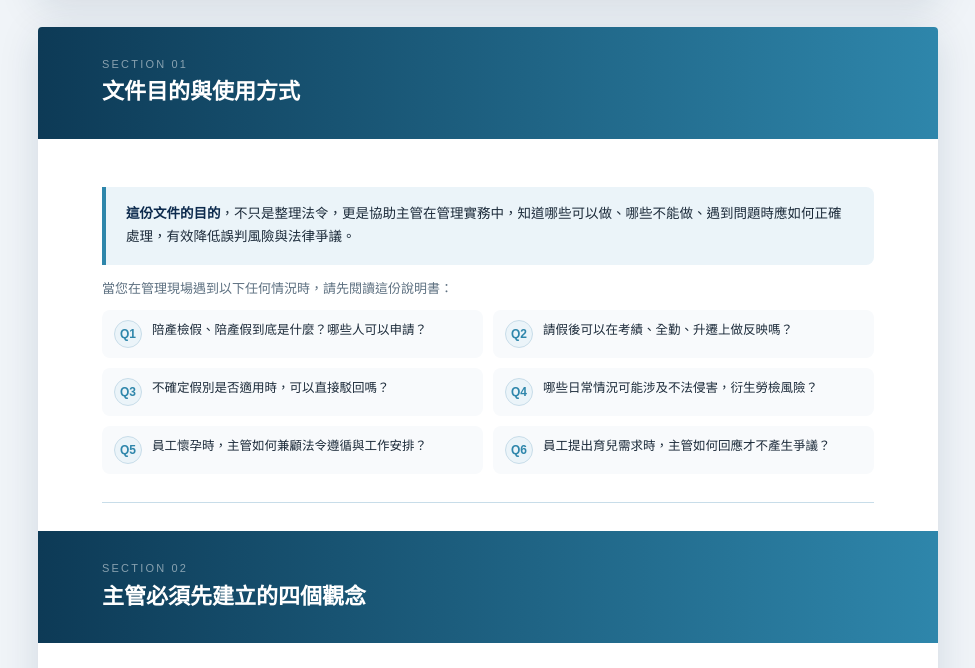
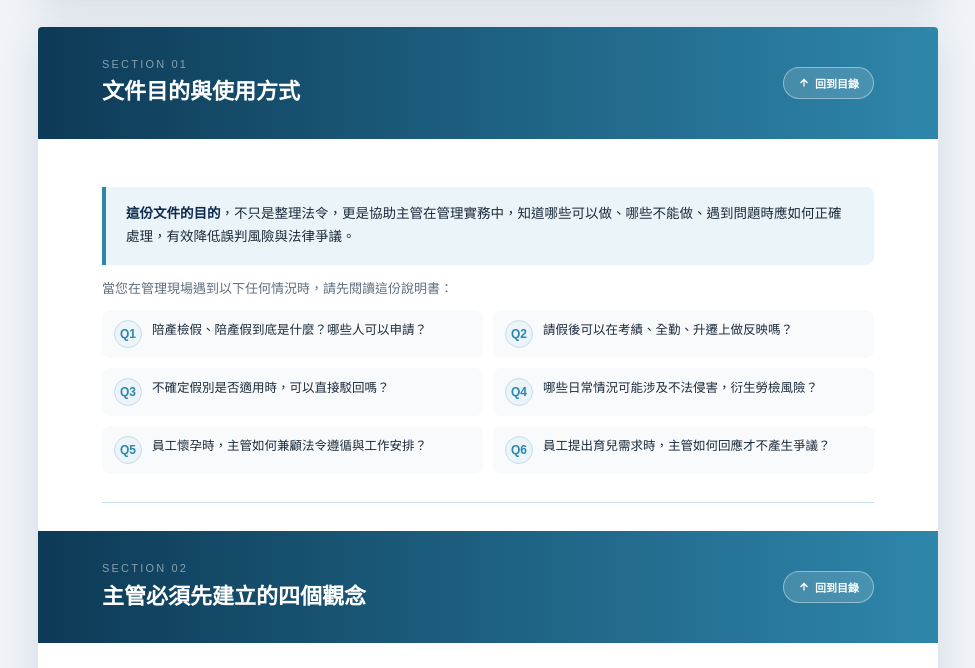
Before and after one commit to yungloonghr/yungloonghr, a plain HTML site: page index.html in a window 1280 px wide. Shown: the part 1105-1773 px from the top of the page, without its empty margins (152-1127 px from the left). Drawn offline with Linux system fonts and the light colour scheme.

Commit message:
Update index.html

```diff
--- a/index.html
+++ b/index.html
@@ -1,10 +1,10 @@
 <!DOCTYPE html>
-<!-- saved from url=(0194)file:///C:/Users/shirley/Downloads/%E6%87%B7%E5%AD%95%E8%82%B2%E5%85%92%E6%AC%8A%E7%9B%8A%E4%BF%9D%E9%9A%9C_%E4%B8%BB%E7%AE%A1%E5%AE%A3%E5%B0%8E%E5%86%8A_2026%E5%B9%B47%E6%9C%88%E7%89%88_17.html -->
+<!-- saved from url=(0194)file:///C:/Users/shirley/Downloads/%E6%87%B7%E5%AD%95%E8%82%B2%E5%85%92%E6%AC%8A%E7%9B%8A%E4%BF%9D%E9%9A%9C_%E4%B8%BB%E7%AE%A1%E5%AE%A3%E5%B0%8E%E5%86%8A_2026%E5%B9%B47%E6%9C%88%E7%89%88_19.html -->
 <html lang="zh-TW"><head><meta http-equiv="Content-Type" content="text/html; charset=UTF-8">
 
 <meta name="viewport" content="width=900">
 <title>懷孕、分娩與育兒員工權益保障 主管宣導冊</title>
-<link href="./懷孕、分娩與育兒員工權益保障 主管宣導冊_0715_files/css2" rel="stylesheet">
+<link href="./懷孕、分娩與育兒員工權益保障 主管宣導冊_0715V1_files/css2" rel="stylesheet">
 <style>
   :root {
     --navy: #0D2B4E;
@@ -197,6 +197,26 @@
     margin-left: auto;
     opacity: 0.3;
   }
+  .back-to-toc-inline {
+    margin-left: auto;
+    display: inline-flex;
+    align-items: center;
+    gap: 5px;
+    padding: 7px 14px;
+    background: rgba(255,255,255,0.14);
+    border: 1px solid rgba(255,255,255,0.4);
+    border-radius: 999px;
+    color: #fff;
+    font-size: 11px;
+    font-weight: 600;
+    font-family: inherit;
+    cursor: pointer;
+    white-space: nowrap;
+    transition: background 0.15s;
+    flex-shrink: 0;
+  }
+  .back-to-toc-inline:hover { background: rgba(255,255,255,0.28); }
+  .back-to-toc-inline svg { width: 12px; height: 12px; flex-shrink: 0; }
 
   /* ── CONTENT ── */
   .content { padding: 48px 64px; flex: 1; overflow: hidden; }
@@ -797,7 +817,7 @@
   <!-- TOC -->
   <div class="content" style="padding-top:28px;padding-bottom:24px;">
     <div style="font-size:11px;letter-spacing:0.15em;color:var(--muted);margin-bottom:10px;font-weight:600;text-transform:uppercase;">目　錄</div>
-    <div class="toc">
+    <div class="toc" id="toc">
       <a class="toc-item" data-target="sec1"><span class="toc-num">一</span><span class="toc-name">文件目的與使用方式</span><span class="toc-dots"></span><span class="toc-page">P2</span></a>
       <a class="toc-item" data-target="sec2"><span class="toc-num">二</span><span class="toc-name">主管必須先建立的四個觀念</span><span class="toc-dots"></span><span class="toc-page">P2</span></a>
       <a class="toc-item" data-target="sec3"><span class="toc-num">三</span><span class="toc-name">法定權益與主管管理重點</span><span class="toc-dots"></span><span class="toc-page">P3</span></a>
@@ -826,6 +846,7 @@
       <div class="section-num">SECTION 01</div>
       <div class="section-title">文件目的與使用方式</div>
     </div>
+    <button type="button" class="back-to-toc-inline"><svg viewBox="0 0 24 24" fill="none" stroke="currentColor" stroke-width="2.5"><path d="M12 19V5M5 12l7-7 7 7"></path></svg>回到目錄</button>
   </div>
 
   <div class="content">
@@ -870,7 +891,7 @@
         <div class="section-num">SECTION 02</div>
         <div class="section-title">主管必須先建立的四個觀念</div>
       </div>
-
+      <button type="button" class="back-to-toc-inline"><svg viewBox="0 0 24 24" fill="none" stroke="currentColor" stroke-width="2.5"><path d="M12 19V5M5 12l7-7 7 7"></path></svg>回到目錄</button>
     </div>
 
     <div class="concept-grid">
@@ -945,6 +966,7 @@
       <div class="section-num">SECTION 03</div>
       <div class="section-title">法定權益與主管管理重點</div>
     </div>
+    <button type="button" class="back-to-toc-inline"><svg viewBox="0 0 24 24" fill="none" stroke="currentColor" stroke-width="2.5"><path d="M12 19V5M5 12l7-7 7 7"></path></svg>回到目錄</button>
   </div>
 
   <div class="content-sm">
@@ -1102,6 +1124,7 @@
       <div class="section-num">SECTION 04</div>
       <div class="section-title">🚨 紅色警戒區：主管最容易踩線的違法情境</div>
     </div>
+    <button type="button" class="back-to-toc-inline"><svg viewBox="0 0 24 24" fill="none" stroke="currentColor" stroke-width="2.5"><path d="M12 19V5M5 12l7-7 7 7"></path></svg>回到目錄</button>
   </div>
 
   <div class="content-sm">
@@ -1382,6 +1405,7 @@
       <div class="section-num">SECTION 05</div>
       <div class="section-title">🛡️ 女性保護、母性健康保護與職場不法侵害</div>
     </div>
+    <button type="button" class="back-to-toc-inline"><svg viewBox="0 0 24 24" fill="none" stroke="currentColor" stroke-width="2.5"><path d="M12 19V5M5 12l7-7 7 7"></path></svg>回到目錄</button>
   </div>
 
   <div class="content-sm">
@@ -1427,9 +1451,12 @@
     <div style="height:1px;background:var(--border);margin:14px 0;"></div>
 
     <!-- Section 6 -->
-    <div id="sec6" style="margin:14px -56px 14px;padding:16px 56px;background:linear-gradient(90deg,#0D3A56,var(--sky));">
-      <div style="font-size:10px;letter-spacing:0.15em;color:rgba(255,255,255,0.6);margin-bottom:3px;font-weight:600;text-transform:uppercase;">SECTION 06</div>
-      <div style="font-size:18px;font-weight:700;color:white;">📝 主管收到申請時的標準處理流程（SOP）</div>
+    <div id="sec6" style="margin:14px -56px 14px;padding:16px 56px;background:linear-gradient(90deg,#0D3A56,var(--sky));display:flex;align-items:center;gap:16px;">
+      <div>
+        <div style="font-size:10px;letter-spacing:0.15em;color:rgba(255,255,255,0.6);margin-bottom:3px;font-weight:600;text-transform:uppercase;">SECTION 06</div>
+        <div style="font-size:18px;font-weight:700;color:white;">📝 主管收到申請時的標準處理流程（SOP）</div>
+      </div>
+      <button type="button" class="back-to-toc-inline"><svg viewBox="0 0 24 24" fill="none" stroke="currentColor" stroke-width="2.5"><path d="M12 19V5M5 12l7-7 7 7"></path></svg>回到目錄</button>
     </div>
 
     <div class="steps">
@@ -1551,6 +1578,7 @@
       <div class="section-num">SECTION 07-A</div>
       <div class="section-title">⚖️ 管理者必知：如何保護公司與自己不踩違法界線</div>
     </div>
+    <button type="button" class="back-to-toc-inline"><svg viewBox="0 0 24 24" fill="none" stroke="currentColor" stroke-width="2.5"><path d="M12 19V5M5 12l7-7 7 7"></path></svg>回到目錄</button>
   </div>
 
   <div class="content">
@@ -1642,6 +1670,7 @@
       <div class="section-num">SECTION 08</div>
       <div class="section-title">✅ 結語——與您同行，共創友善職場</div>
     </div>
+    <button type="button" class="back-to-toc-inline"><svg viewBox="0 0 24 24" fill="none" stroke="currentColor" stroke-width="2.5"><path d="M12 19V5M5 12l7-7 7 7"></path></svg>回到目錄</button>
   </div>
 
   <div class="content">
@@ -1744,6 +1773,7 @@
       <div class="section-num">附　錄</div>
       <div class="section-title">📋 假別規則說明一覽表</div>
     </div>
+    <button type="button" class="back-to-toc-inline"><svg viewBox="0 0 24 24" fill="none" stroke="currentColor" stroke-width="2.5"><path d="M12 19V5M5 12l7-7 7 7"></path></svg>回到目錄</button>
   </div>
 
   <div class="content-sm">
@@ -1899,6 +1929,18 @@
         return false;
       });
     });
+
+    // 每頁右上角的「回到目錄」按鈕
+    document.querySelectorAll('.back-to-toc-inline').forEach(function (btn) {
+      btn.addEventListener('click', function (e) {
+        e.preventDefault();
+        e.stopPropagation();
+        window.scrollTo(0, 0);
+        setTimeout(function () { window.scrollTo(0, 0); }, 150);
+        setTimeout(function () { window.scrollTo(0, 0); }, 400);
+        return false;
+      });
+    });
   });
 </script>
 
```
